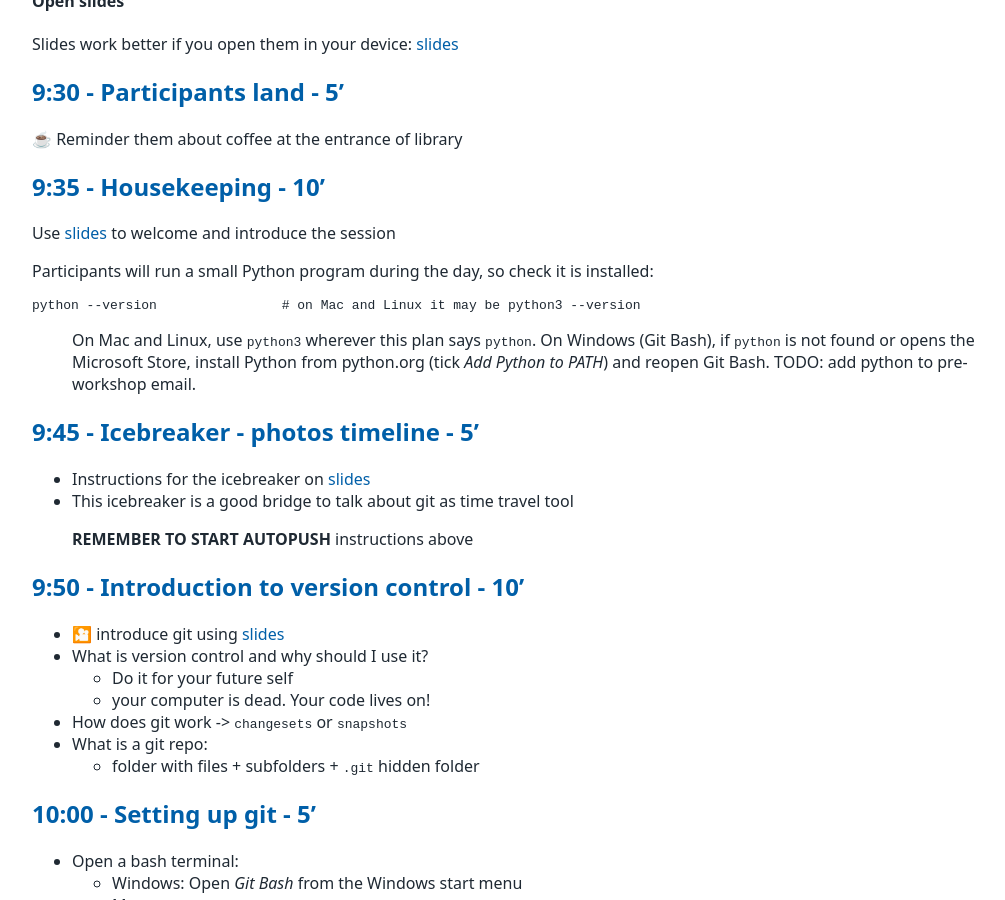
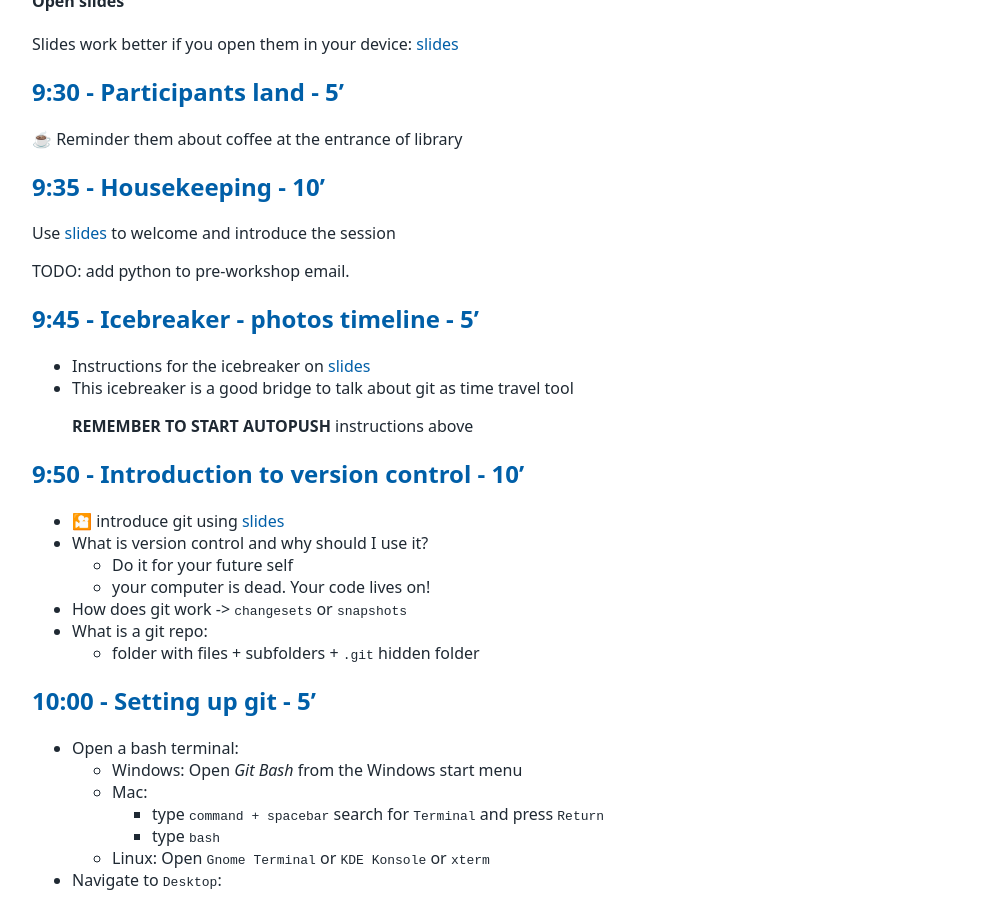
Before and after one commit to tu-delft-library/introduction_to_version_control_with_git, a Jekyll site: the page built from materials_for_trainers/lesson_plan.md, in a window 1280 px wide and 900 px high, scrolled down 833 px. Shown: the whole window, without its empty margins (108-1113 px from the left). Built offline with Jekyll 4.4.1, drawn with Linux system fonts in a browser that asks for light colours; our own code applies the rules of GitHub Pages for plain Markdown files.

Commit message:
remove python note to instructor

````diff
--- a/materials_for_trainers/lesson_plan.md
+++ b/materials_for_trainers/lesson_plan.md
@@ -37,12 +37,6 @@ Slides work better if you open them in your device: [slides](https://tud365.shar
 ## 9:35 - Housekeeping - 10'
 Use [slides](https://tud365.sharepoint.com/:p:/r/sites/ResearchDataServices/Gedeelde%20documenten/Training/Research_Software_Training/lesson_plans/resources/Introduction%20to%20version%20control%20with%20Git.pptx?d=w582c916207804aac981699323fe83c38&csf=1&web=1&e=c4zb1b) to welcome and introduce the session
 
-Participants will run a small Python program during the day, so check it is installed:
-```console
-python --version                # on Mac and Linux it may be python3 --version
-```
-> On Mac and Linux, use `python3` wherever this plan says `python`.
-> On Windows (Git Bash), if `python` is not found or opens the Microsoft Store, install Python from python.org (tick *Add Python to PATH*) and reopen Git Bash.
 TODO: add python to pre-workshop email.
 
 
````
